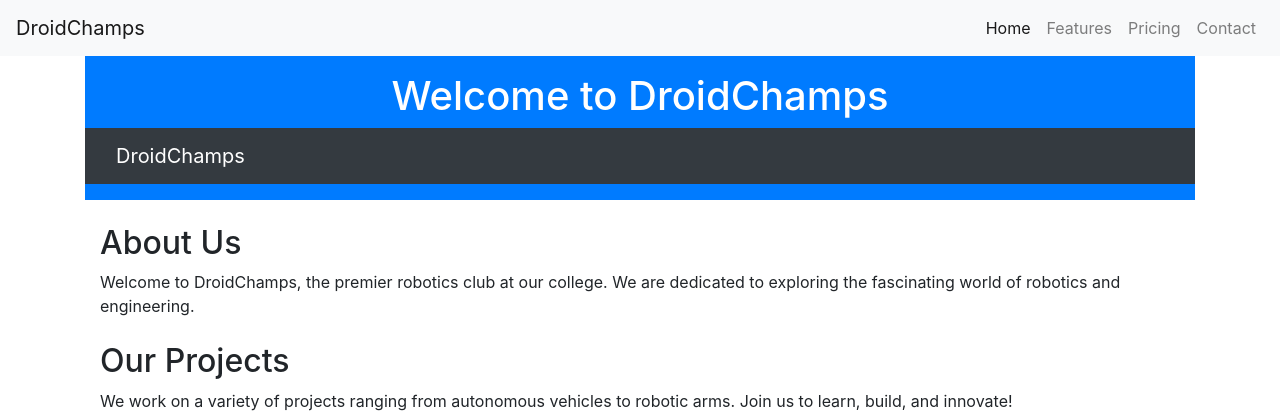
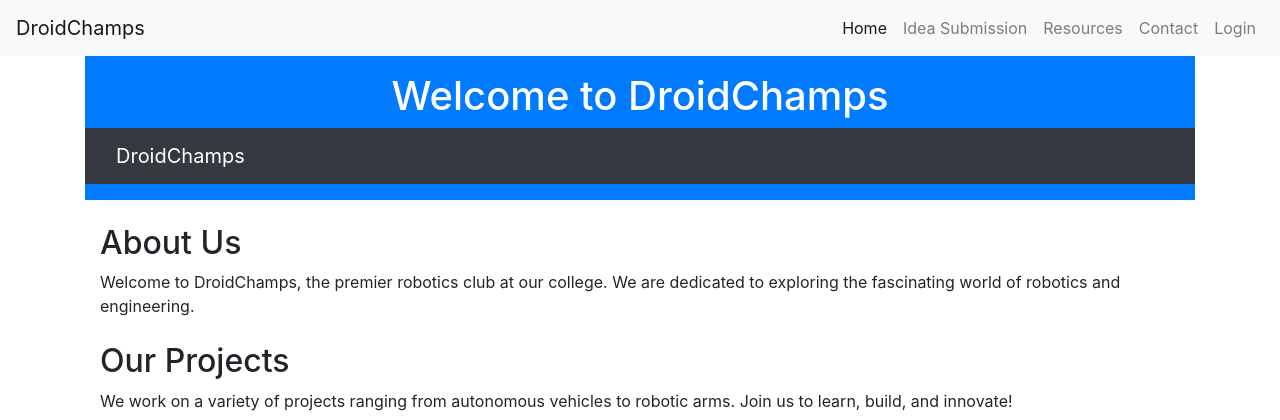
Before and after one commit to ayushraanjan/droidchamps-website, a Django app: page / in a window 1280 px wide. Shown: the top 420 px of the page. Run offline with Django 5.2, Linux system fonts and the light colour scheme; some libraries are stand-ins or nearby versions.

Commit message:
worked on the navbar

```diff
--- a/droidchamps/main/templates/navbar.html
+++ b/droidchamps/main/templates/navbar.html
@@ -16,17 +16,26 @@
         <div class="collapse navbar-collapse" id="navbarNav">
             <ul class="navbar-nav ml-auto">
                 <li class="nav-item active">
-                    <a class="nav-link" href="#">Home <span class="sr-only">(current)</span></a>
+                    <a class="nav-link" href="{% url 'home' %}">Home <span class="sr-only">(current)</span></a>
                 </li>
                 <li class="nav-item">
-                    <a class="nav-link" href="#">Features</a>
+                    <a class="nav-link" href="{% url 'ideaform' %}">Idea Submission</a>
                 </li>
                 <li class="nav-item">
-                    <a class="nav-link" href="#">Pricing</a>
+                    <a class="nav-link" href="{% url 'resource_list' %}">Resources</a>
                 </li>
                 <li class="nav-item">
                     <a class="nav-link" href="#">Contact</a>
                 </li>
+                {% if user.is_authenticated %}
+                <li class="nav-item">
+                    <a class="nav-link" href="{% url 'logout' %}">Logout</a>
+                </li>
+                {% else %}
+                <li class="nav-item">
+                    <a class="nav-link" href="{% url 'login' %}">Login</a>
+                </li>
+                {% endif %}
             </ul>
         </div>
     </nav>
```
Also changed, not shown: droidchamps/db.sqlite3.
